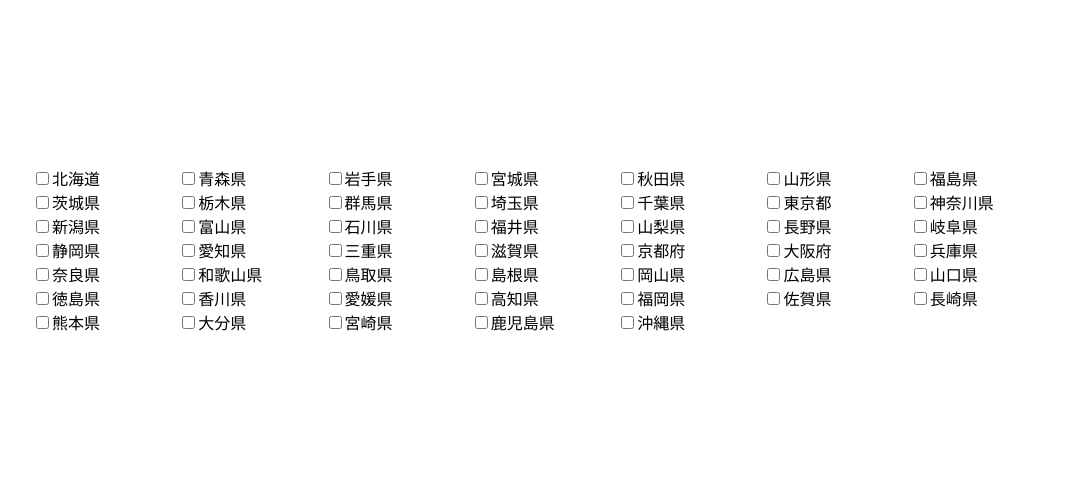
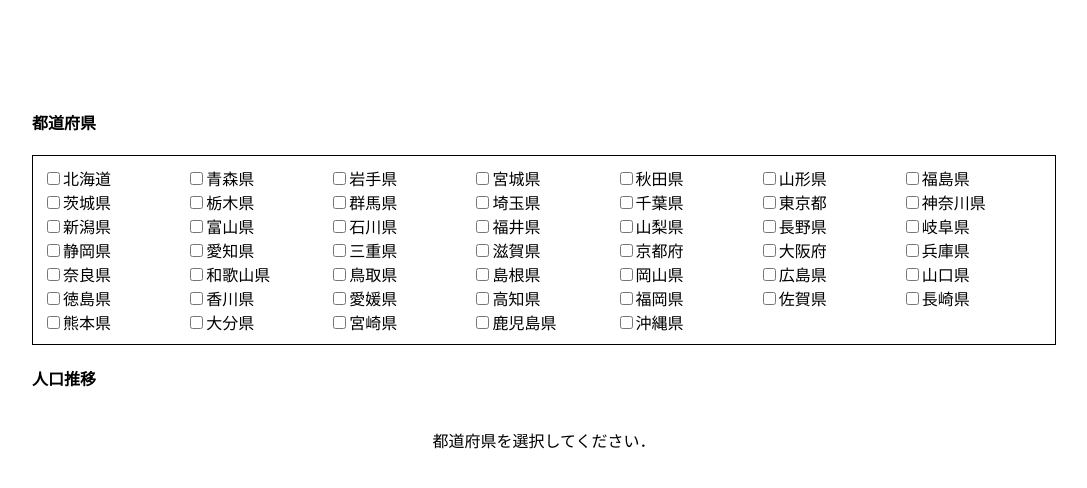
Before and after one commit to kou1046/yumemi-coding-test, a Next.js app: page / in a window 1280 px wide. Shown: the top 488 px of the page, without its empty margins (96-1183 px from the left). Built offline with nearby package versions, Linux system fonts and the light colour scheme; no server answers.

Commit message:
🔧枠線と見出しの追加

```diff
--- a/lib/components/StructureChart.tsx
+++ b/lib/components/StructureChart.tsx
@@ -9,8 +9,6 @@ type Props = {
 Chart.register();
 
 const StractureChart = ({ prefectures }: Props) => {
-  if (!prefectures.length) return null;
-
   const plotData = {
     labels: prefectures[0].population.data[0].data.map(({ year }) => year),
     datasets: prefectures.map((el) => ({
--- a/pages/index.tsx
+++ b/pages/index.tsx
@@ -78,6 +78,7 @@ const Index = ({ apiKey, prefectures }: PageProps) => {
   return (
     <>
       <main className={styles.mainContainer}>
+        <h4>都道府県</h4>
         <div className={styles.checkboxContainer}>
           {prefectures.map((pre) => (
             <label>
@@ -90,8 +91,13 @@ const Index = ({ apiKey, prefectures }: PageProps) => {
             </label>
           ))}
         </div>
+        <h4>人口推移</h4>
         <div className={styles.chartContainer}>
-          <StractureChart prefectures={checkedPrefectures} />
+          {checkedPrefectures.length ? (
+            <StractureChart prefectures={checkedPrefectures} />
+          ) : (
+            <p>都道府県を選択してください．</p>
+          )}
         </div>
       </main>
     </>
--- a/styles/index.module.css
+++ b/styles/index.module.css
@@ -11,10 +11,13 @@
   display: grid;
   grid-template-columns: repeat(2, minmax(0, 1fr));
   overflow: auto;
+  border: solid black 1px;
+  padding: 10px;
 }
 
 .chartContainer {
   min-height: 300px;
+  text-align: center;
 }
 
 @media (min-width: 320px) {
```
